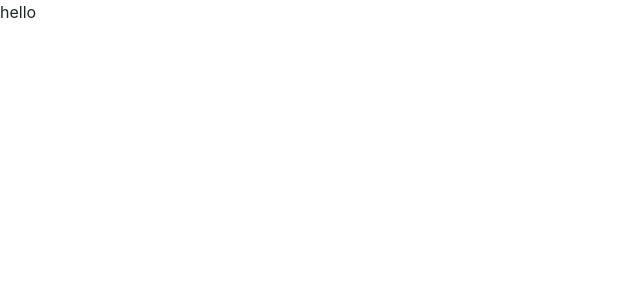
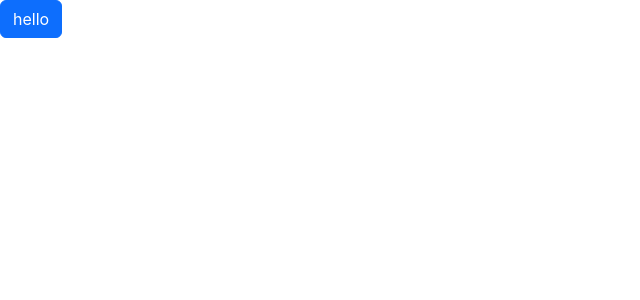
Before and after one commit to lienta3/dictionary-app, a React (Create React App) app: page / in a window 1280 px wide. Shown: the top 300 px of the page, without its empty margins (0-640 px from the left). Built offline with nearby package versions, Linux system fonts and the light colour scheme.

Commit message:
Tested bootstrap is working

```diff
--- a/src/App.js
+++ b/src/App.js
@@ -4,7 +4,9 @@ function App() {
   return (
     <div className="App">
       <header className="App-header"></header>
-      hello
+      <a href="#" className="btn btn-primary">
+        hello
+      </a>
     </div>
   );
 }
```
